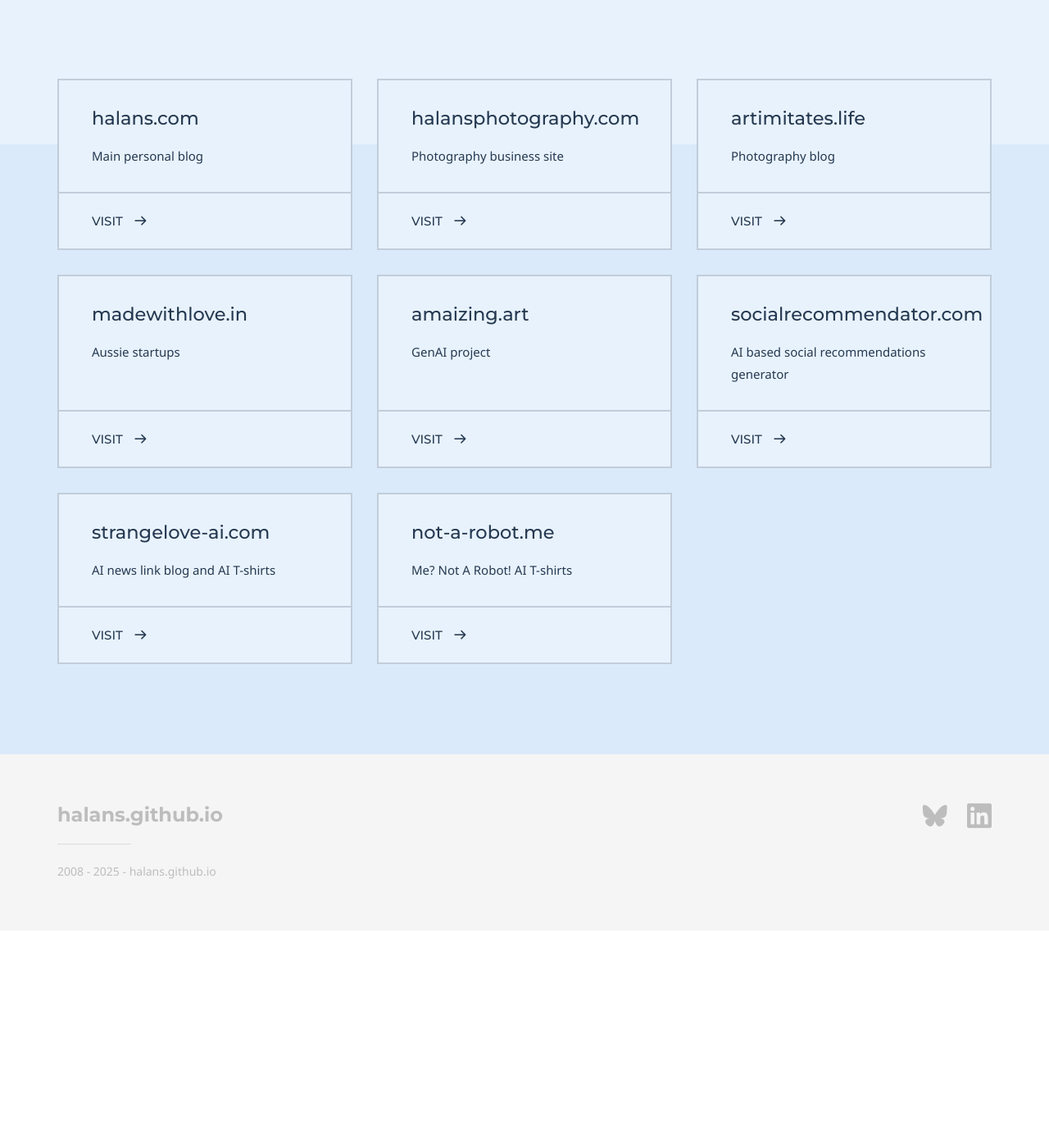
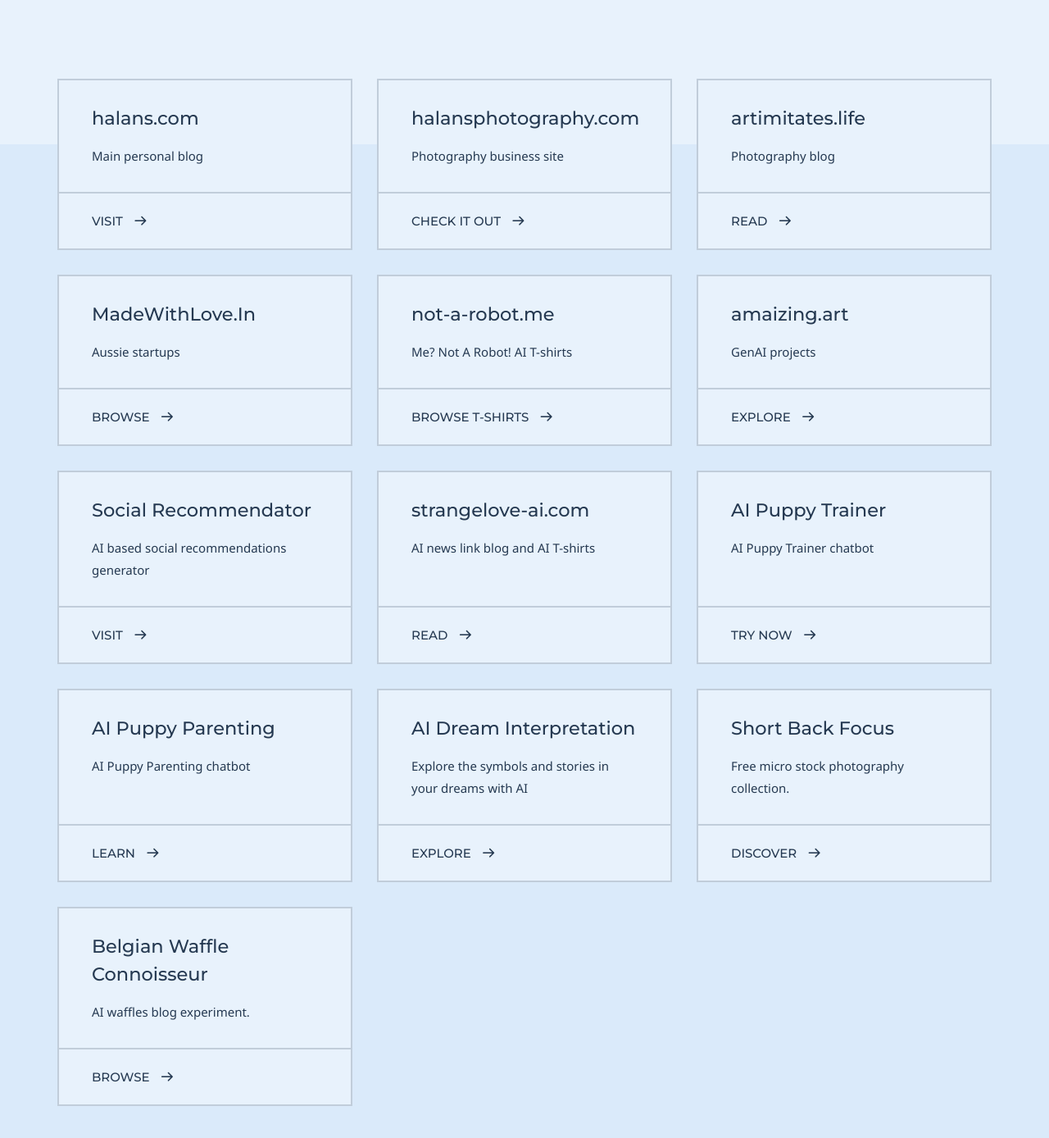
Before and after one commit to halans/halans.github.io, a Jekyll site: the page built from index.md, in a window 1280 px wide and 1400 px high, scrolled down 436 px. Shown: the top 1388 px of the window at 82% size. Built offline with Jekyll 4.4.1, drawn with Linux system fonts in a browser that asks for light colours; some web fonts are replaced; before the commit the page ends 1571 px from its top, so only the background shows below that.

Commit message:
More projects

```diff
--- a/index.md
+++ b/index.md
@@ -27,30 +27,50 @@ grid_navigation:
       url: 'https://halans.com/'
     - title: halansphotography.com
       excerpt: Photography business site
-      cta: Visit
+      cta: Check it out
       url: 'https://halansphotography.com/'
     - title: artimitates.life
       excerpt: Photography blog
-      cta: Visit
+      cta: Read
       url: 'https://artimitates.life/'
-    - title: madewithlove.in
+    - title: MadeWithLove.In
       excerpt: Aussie startups
-      cta: Visit
+      cta: Browse
       url: 'https://madewithlove.in/'
+    - title: not-a-robot.me
+      excerpt: Me? Not A Robot! AI T-shirts
+      cta: Browse T-Shirts
+      url: 'https://not-a-robot.me/'
     - title: amaizing.art
-      excerpt: GenAI project
-      cta: Visit
+      excerpt: GenAI projects
+      cta: Explore
       url: 'https://amaizing.art/'
-    - title: socialrecommendator.com
+    - title: Social Recommendator
       excerpt: AI based social recommendations generator
       cta: Visit
       url: 'https://ai.socialrecommendator.com'
     - title: strangelove-ai.com
       excerpt: AI news link blog and AI T-shirts
-      cta: Visit
+      cta: Read
       url: 'https://strangelove-ai.com/'
-    - title: not-a-robot.me
-      excerpt: Me? Not A Robot! AI T-shirts
-      cta: Visit
-      url: 'https://not-a-robot.me/'
+    - title: AI Puppy Trainer
+      excerpt: AI Puppy Trainer chatbot
+      cta: Try now
+      url: 'https://puppytrainer.ai'
+    - title: AI Puppy Parenting
+      excerpt: AI Puppy Parenting chatbot
+      cta: Learn
+      url: 'https://puppyparenting.ai'
+    - title: AI Dream Interpretation
+      excerpt: Explore the symbols and stories in your dreams with AI
+      cta: Explore
+      url: 'https://ai.dreaminterpretation.me'
+    - title: Short Back Focus
+      excerpt: Free micro stock photography collection.
+      cta: Discover
+      url: 'https://shortbackfocus.com'
+    - title: Belgian Waffle Connoisseur
+      excerpt: AI waffles blog experiment.
+      cta: Browse
+      url: 'https://belgianwaffleconnoisseur.com'
 ---
```
